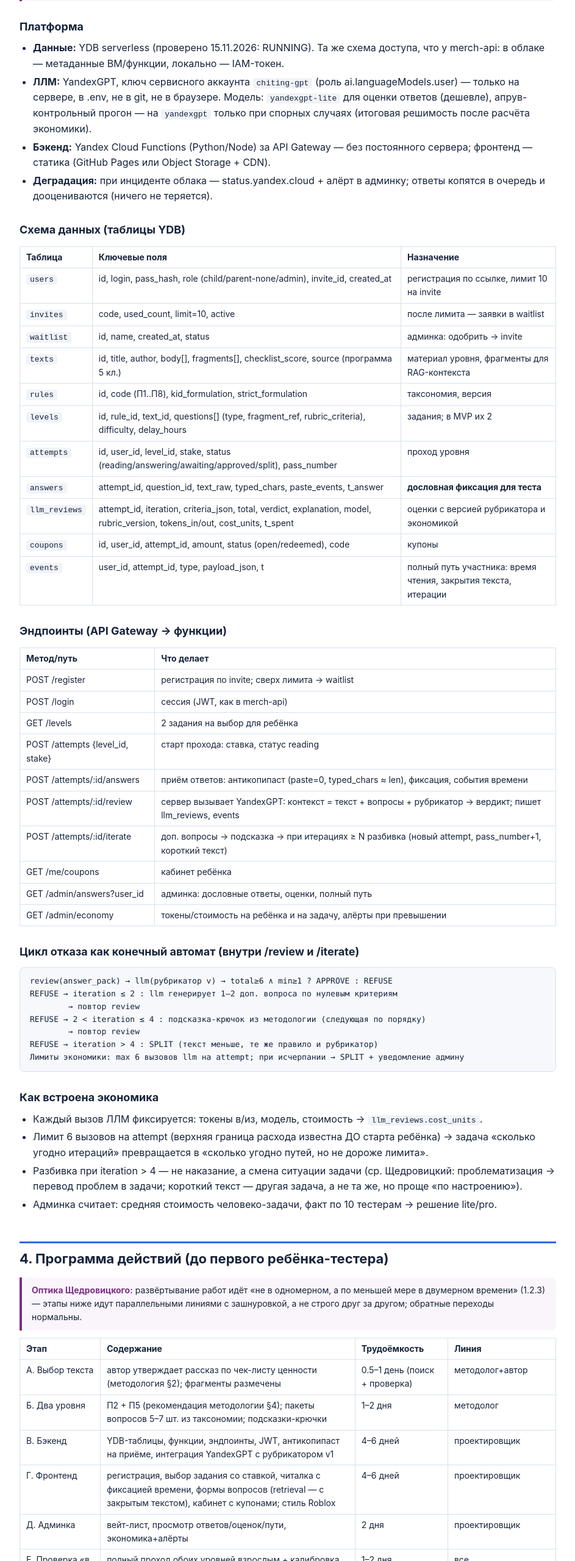
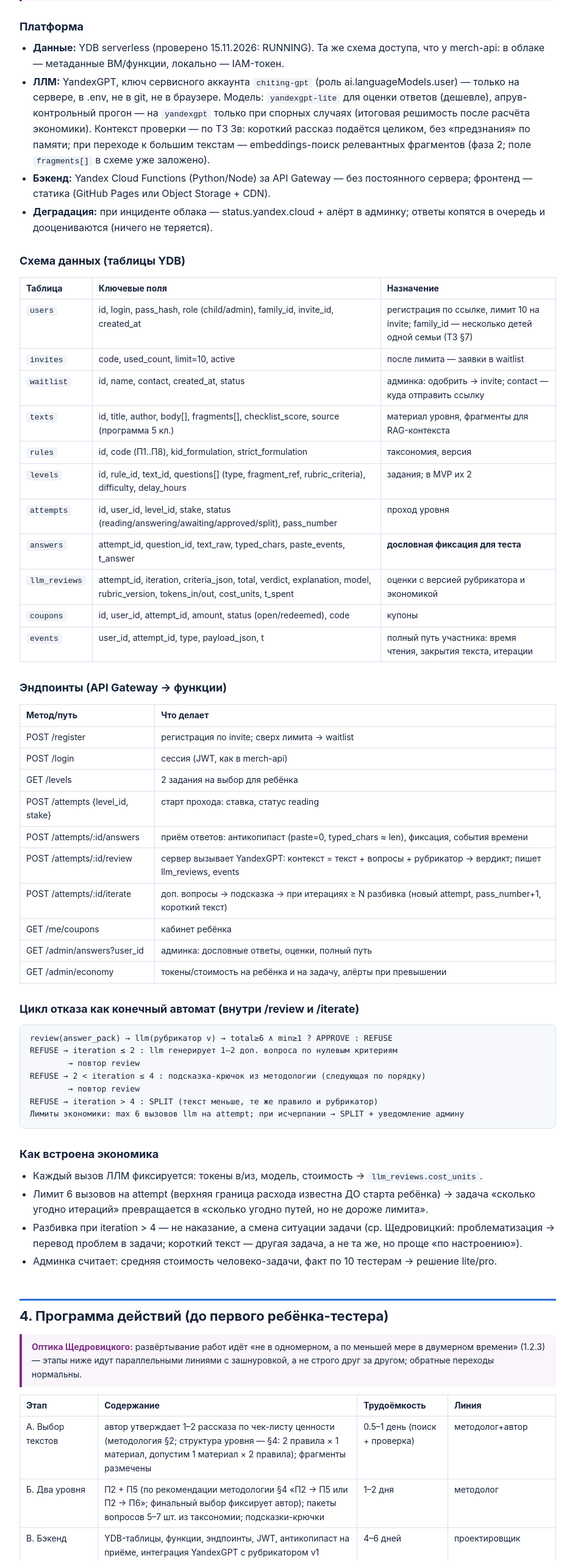
Before and after one commit to antioz/chiting, a plain HTML site: page docs/proektirovanie.html in a window 1280 px wide. Shown: the part 3060-5620 px from the top of the page at 61% size, without its empty margins (168-1111 px from the left). Drawn offline with Linux system fonts and the light colour scheme.

Commit message:
Ревизия методологии и проектирования: точечные правки по итогам ревизии
- методология: опечатка; в обоснование отбора добавлено правило II.4 и разведены причины исключения III.A.2–3 vs III.B.*; рубрикатор — версионирование и привязка триады фреймворка к критериям
- проектирование: users.family_id (несколько детей в семье, ТЗ §7), waitlist.contact, убран лишний parent-роль; RAG-путь для больших текстов; предварительный расчёт экономики до разработки (ТЗ §9); увязка выбора текстов/правил с методологией §4

Co-Authored-By: Claude Code <noreply@anthropic.com>

```diff
--- a/docs/proektirovanie.html
+++ b/docs/proektirovanie.html
@@ -124,7 +124,7 @@
 <h3>Платформа</h3>
 <ul>
 <li><b>Данные:</b> YDB serverless (проверено 15.11.2026: RUNNING). Та же схема доступа, что у merch-api: в облаке — метаданные ВМ/функции, локально — IAM-токен.</li>
-<li><b>ЛЛМ:</b> YandexGPT, ключ сервисного аккаунта <code>chiting-gpt</code> (роль ai.languageModels.user) — только на сервере, в .env, не в git, не в браузере. Модель: <code>yandexgpt-lite</code> для оценки ответов (дешевле), апрув-контрольный прогон — на <code>yandexgpt</code> только при спорных случаях (итоговая решимость после расчёта экономики).</li>
+<li><b>ЛЛМ:</b> YandexGPT, ключ сервисного аккаунта <code>chiting-gpt</code> (роль ai.languageModels.user) — только на сервере, в .env, не в git, не в браузере. Модель: <code>yandexgpt-lite</code> для оценки ответов (дешевле), апрув-контрольный прогон — на <code>yandexgpt</code> только при спорных случаях (итоговая решимость после расчёта экономики). Контекст проверки — по ТЗ 3в: короткий рассказ подаётся целиком, без «предзнания» по памяти; при переходе к большим текстам — embeddings-поиск релевантных фрагментов (фаза 2; поле <code>fragments[]</code> в схеме уже заложено).</li>
 <li><b>Бэкенд:</b> Yandex Cloud Functions (Python/Node) за API Gateway — без постоянного сервера; фронтенд — статика (GitHub Pages или Object Storage + CDN).</li>
 <li><b>Деградация:</b> при инциденте облака — status.yandex.cloud + алёрт в админку; ответы копятся в очередь и дооцениваются (ничего не теряется).</li>
 </ul>
@@ -132,9 +132,9 @@
 <h3>Схема данных (таблицы YDB)</h3>
 <table>
 <tr><th>Таблица</th><th>Ключевые поля</th><th>Назначение</th></tr>
-<tr><td><code>users</code></td><td>id, login, pass_hash, role (child/parent-none/admin), invite_id, created_at</td><td>регистрация по ссылке, лимит 10 на invite</td></tr>
+<tr><td><code>users</code></td><td>id, login, pass_hash, role (child/admin), family_id, invite_id, created_at</td><td>регистрация по ссылке, лимит 10 на invite; family_id — несколько детей одной семьи (ТЗ §7)</td></tr>
 <tr><td><code>invites</code></td><td>code, used_count, limit=10, active</td><td>после лимита — заявки в waitlist</td></tr>
-<tr><td><code>waitlist</code></td><td>id, name, created_at, status</td><td>админка: одобрить → invite</td></tr>
+<tr><td><code>waitlist</code></td><td>id, name, contact, created_at, status</td><td>админка: одобрить → invite; contact — куда отправить ссылку</td></tr>
 <tr><td><code>texts</code></td><td>id, title, author, body[], fragments[], checklist_score, source (программа 5 кл.)</td><td>материал уровня, фрагменты для RAG-контекста</td></tr>
 <tr><td><code>rules</code></td><td>id, code (П1..П8), kid_formulation, strict_formulation</td><td>таксономия, версия</td></tr>
 <tr><td><code>levels</code></td><td>id, rule_id, text_id, questions[] (type, fragment_ref, rubric_criteria), difficulty, delay_hours</td><td>задания; в MVP их 2</td></tr>
@@ -183,15 +183,16 @@ REFUSE → iteration &gt; 4 : SPLIT (текст меньше, те же прав
 
 <table>
 <tr><th>Этап</th><th>Содержание</th><th>Трудоёмкость</th><th>Линия</th></tr>
-<tr><td>А. Выбор текста</td><td>автор утверждает рассказ по чек-листу ценности (методология §2); фрагменты размечены</td><td>0.5–1 день (поиск + проверка)</td><td>методолог+автор</td></tr>
-<tr><td>Б. Два уровня</td><td>П2 + П5 (рекомендация методологии §4); пакеты вопросов 5–7 шт. из таксономии; подсказки-крючки</td><td>1–2 дня</td><td>методолог</td></tr>
+<tr><td>А. Выбор текстов</td><td>автор утверждает 1–2 рассказа по чек-листу ценности (методология §2; структура уровня — §4: 2 правила × 1 материал, допустим 1 материал × 2 правила); фрагменты размечены</td><td>0.5–1 день (поиск + проверка)</td><td>методолог+автор</td></tr>
+<tr><td>Б. Два уровня</td><td>П2 + П5 (по рекомендации методологии §4 «П2 → П5 или П2 → П6»; финальный выбор фиксирует автор); пакеты вопросов 5–7 шт. из таксономии; подсказки-крючки</td><td>1–2 дня</td><td>методолог</td></tr>
 <tr><td>В. Бэкенд</td><td>YDB-таблицы, функции, эндпоинты, JWT, антикопипаст на приёме, интеграция YandexGPT с рубрикатором v1</td><td>4–6 дней</td><td>проектировщик</td></tr>
 <tr><td>Г. Фронтенд</td><td>регистрация, выбор задания со ставкой, читалка с фиксацией времени, формы вопросов (retrieval — с закрытым текстом), кабинет с купонами; стиль Roblox</td><td>4–6 дней</td><td>проектировщик</td></tr>
 <tr><td>Д. Админка</td><td>вейт-лист, просмотр ответов/оценок/пути, экономика+алёрты</td><td>2 дня</td><td>проектировщик</td></tr>
 <tr><td>Е. Проверка «в бою» на себе</td><td>полный проход обоих уровней взрослым + калибровка рубрикатора по 5–10 реальным ответам (в т.ч. специально «плохими»)</td><td>1–2 дня</td><td>все</td></tr>
-<tr><td>Ж. Экономика</td><td>фактические токены за Е → лимиты, решение lite/pro, расчёт «не дыра»</td><td>0.5 дня</td><td>проектировщик+автор</td></tr>
+<tr><td>Ж. Экономика</td><td>уточнение по фактическим токенам за Е → лимиты, решение lite/pro, расчёт «не дыра»</td><td>0.5 дня</td><td>проектировщик+автор</td></tr>
 <tr><td>З. Запуск</td><td>invite-ссылка на 10, первый ребёнок — ваш</td><td>—</td><td>автор</td></tr>
 </table>
+<p><b>Предварительная экономика (обязательна до этапа В, ТЗ §9):</b> до начала разработки проектировщик считает стоимость токенов на 1 человеко-задачу (чтение + все итерации отказа с запасом ×3) для yandexgpt-lite и yandexgpt, фиксирует стартовые лимиты (6 вызовов ЛЛМ на attempt, порог разбивки) — иначе MVP строится вслепую по расходу. Этап Ж — не первый расчёт, а калибровка по факту.</p>
 <p><b>Итого до первого тестера: примерно 2–3 недели работы проектировщика с зашнуровкой по линиям методолога.</b></p>
 
 <h2>5. Риски и открытые вопросы</h2>
```
Also changed, not shown: docs/metodologiya.html (+4 -4 lines).
